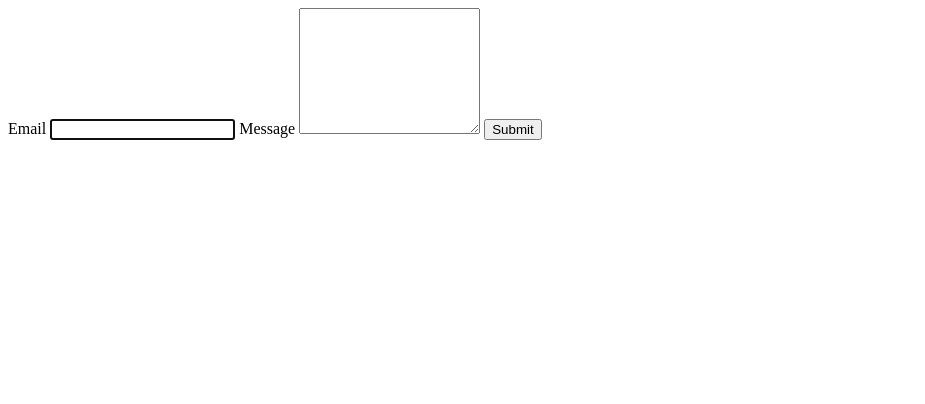
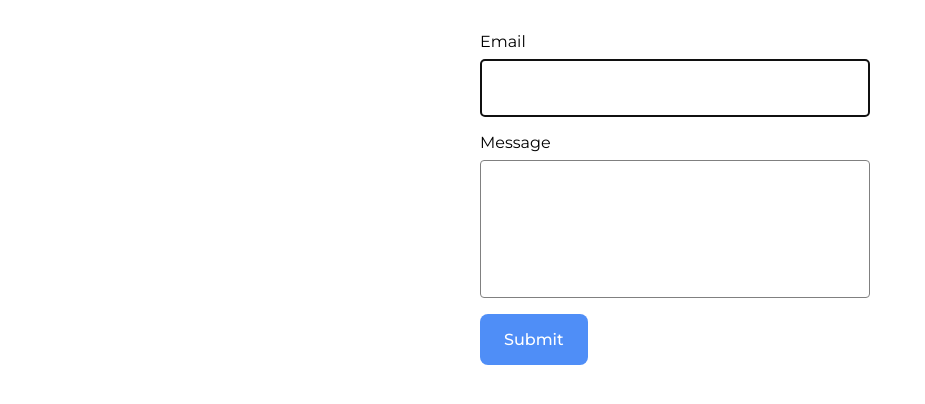
Before and after one commit to valeriiatohobitska/goit-advancedjs-hw-01, a website built with Vite: page src/2-form.html in a window 1280 px wide. Shown: the whole page, without its empty margins (0-925 px from the left). Built offline with nearby package versions, Linux system fonts and the light colour scheme.

Commit message:
update css styles

```diff
--- a/src/2-form.html
+++ b/src/2-form.html
@@ -6,6 +6,10 @@
     <meta http-equiv="X-UA-Compatible" content="ie=edge" />
     <title>Gallery</title>
     <link rel="stylesheet" href="./css/styles.css" />
+    <link
+      href="https://fonts.googleapis.com/css2?family=Montserrat:wght@300;400;500;600;700&display=swap"
+      rel="stylesheet"
+    />
   </head>
   <body>
     <form class="feedback-form" autocomplete="off">
--- a/src/css/styles.css
+++ b/src/css/styles.css
@@ -1,3 +1,8 @@
+body {
+  font-family: 'Montserrat', sans-serif;
+  font-size: 16px;
+}
+
 .gallery {
   display: flex;
   flex-wrap: wrap;
@@ -17,3 +22,65 @@
 .gallery-item:hover {
   transform: scale(1.03);
 }
+
+.feedback-form {
+  display: flex;
+  flex-direction: column;
+  gap: 16px;
+  width: 320px;
+  margin: 0 auto;
+  padding: 24px;
+  border-radius: 8px;
+}
+
+.feedback-form label {
+  display: flex;
+  flex-direction: column;
+  font-weight: 400;
+  gap: 8px;
+}
+
+.feedback-form input,
+.feedback-form textarea {
+  width: 360px;
+  font-size: 16px;
+  border: 1px solid #808080;
+  border-radius: 4px;
+  resize: vertical;
+  font-family: 'Montserrat', sans-serif;
+  padding: 8px 12px 8px 16px;
+  color: #2e2f42;
+}
+
+.feedback-form input {
+  height: 40px;
+}
+
+.feedback-form button {
+  padding: 16px 24px;
+  background-color: #4f8ef7;
+  color: white;
+  font-weight: bold;
+  border: none;
+  border-radius: 8px;
+  align-self: flex-start;
+  font-family: 'Montserrat', sans-serif;
+  font-weight: 500;
+  font-size: 16px;
+}
+
+.feedback-form button:hover {
+  background-color: #3a6fd6;
+}
+
+.feedback-form textarea {
+  height: 120px;
+  resize: none;
+}
+
+.feedback-form input::placeholder,
+.feedback-form textarea::placeholder {
+  font-family: 'Montserrat', sans-serif;
+  font-size: 16px;
+  color: #2e2f42;
+}
--- a/src/js/2-form.js
+++ b/src/js/2-form.js
@@ -0,0 +1,52 @@
+const form = document.querySelector('.feedback-form');
+const storageKey = 'feedback-form-state';
+
+let formData = {
+  email: '',
+  message: '',
+};
+
+loadFormData();
+
+function loadFormData() {
+  const savedData = localStorage.getItem(storageKey);
+  if (savedData) {
+    try {
+      const parsedData = JSON.parse(savedData);
+      formData = { ...formData, ...parsedData };
+
+      if (form.elements.email) {
+        form.elements.email.value = parsedData.email || '';
+      }
+
+      if (form.elements.message) {
+        form.elements.message.value = parsedData.message || '';
+      }
+    } catch (error) {
+      console.error('Invalid data in localStorage', error);
+    }
+  }
+}
+
+form.addEventListener('input', event => {
+  const { name, value } = event.target;
+  formData[name] = value.trim();
+  localStorage.setItem(storageKey, JSON.stringify(formData));
+});
+
+form.addEventListener('submit', event => {
+  event.preventDefault();
+
+  const { email, message } = formData;
+
+  if (!email || !message) {
+    alert('Fill all fields');
+    return;
+  }
+
+  console.log(formData);
+
+  form.reset();
+  localStorage.removeItem(storageKey);
+  formData = { email: '', message: '' };
+});
```
